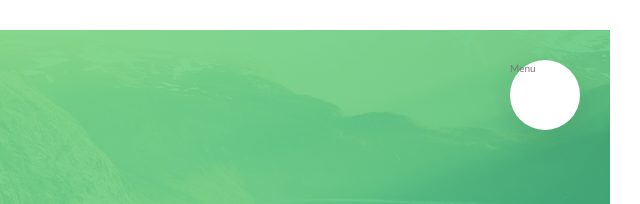
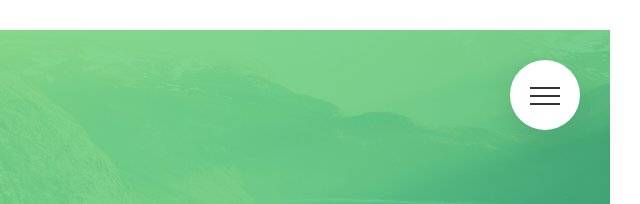
Before and after one commit to YanniF/advanced-css-sass, a website: page Natours/index.html in a window 1280 px wide. Shown: the top 204 px of the page, 640-1280 px from the left. Drawn offline with Linux system fonts and the light colour scheme.

Commit message:
Navigation

```diff
--- a/Natours/index.html
+++ b/Natours/index.html
@@ -15,7 +15,9 @@
 <body>
   <div class="navigation">
     <input type="checkbox" class="navigation__checkbox" id="navi-toggle">
-    <label for="navi-toggle" class="navigation__button">Menu</label>
+    <label for="navi-toggle" class="navigation__button">
+      <span class="navigation__icon">&nbsp;</span>
+    </label>
     <div class="navigation__background">&nbsp;</div>
     <nav class="navigation__nav">
       <ul class="navigation__list">
--- a/Natours/sass/layout/_navigation.scss
+++ b/Natours/sass/layout/_navigation.scss
@@ -13,6 +13,8 @@
     border-radius: 50%;
     z-index: 510;
     box-shadow: 0 1rem 3rem rgba($color-black, .1);
+    text-align: center;
+    cursor: pointer;
   }
 
   &__background {
@@ -86,4 +88,56 @@
     opacity: 1;
     width: 100%;
   }
+
+  &__icon {
+    position: relative;
+    margin-top: 3.5rem;
+
+    &,
+    &::before,
+    &::after {
+      display: inline-block;
+      width: 3rem;
+      height: 2px;
+      background-color: $color-grey-dark-3;
+    }
+
+    &::before,
+    &::after {
+      content: "";
+      position: absolute;
+      left: 0;
+      transition: all .2s;
+    }
+
+    &::before {
+      top: -.8rem;
+    }
+
+    &::after {
+      top: .8rem;
+    }
+  }
+
+  &__button:hover &__icon::before {
+    top: -1rem;
+  }
+
+  &__button:hover &__icon::after {
+    top: 1rem;
+  }
+
+  &__checkbox:checked + &__button &__icon {
+    background-color: transparent;
+  }
+
+  &__checkbox:checked + &__button &__icon::before {
+    transform: rotate(135deg); // 180 - 45 = 135
+    top: 0;
+  }
+
+  &__checkbox:checked + &__button &__icon::after {
+    transform: rotate(-135deg);
+    top: 0;
+  }
 }
```
Also changed, not shown: Natours/css/style.css.
